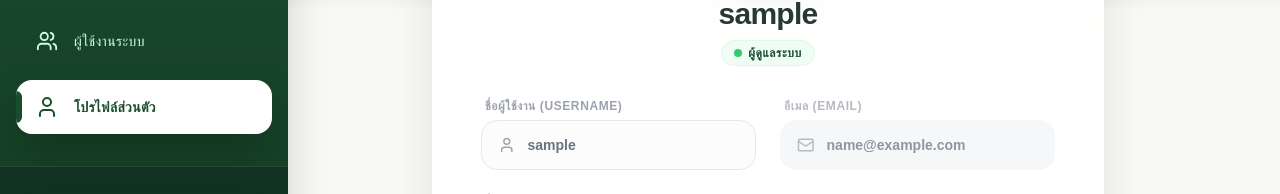
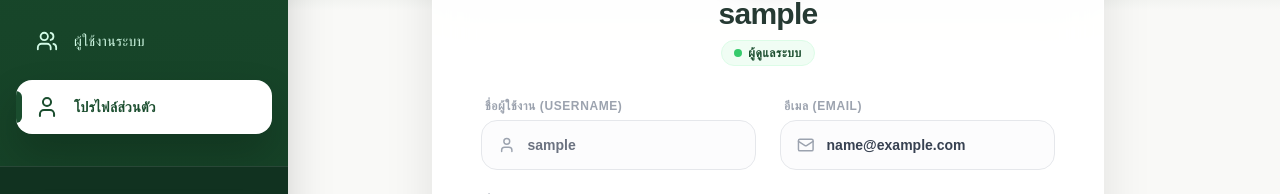
Before and after one commit to wittayapornh-afk/myproject, a React app in the folder frontend/: page /profile in a window 1280 px wide. Shown: the part 469-663 px from the top of the page. Built offline with nearby package versions, Linux system fonts and the light colour scheme; no server answers; sample sign-in values are in the browser's storage; the HTML template or start-up script is replaced by a standard one.

Commit message:
update profile

```diff
--- a/frontend/src/components/UserProfile.jsx
+++ b/frontend/src/components/UserProfile.jsx
@@ -344,12 +344,12 @@ function UserProfile() {
                     alt="Profile"
                     onError={(e) => e.target.src = "https://cdn-icons-png.flaticon.com/512/3135/3135715.png"}
                   />
+
+                </div>
+              </div>
+
               {isEditing && (
-                    <>
-                      <div className="absolute inset-0 bg-black/40 flex items-center justify-center opacity-0 group-hover:opacity-100 transition-opacity duration-300">
-                        <Camera size={32} className="text-white drop-shadow-md" />
-                      </div>
-                      <label className="absolute bottom-2 right-2 bg-[#1a4d2e] text-white p-3 rounded-full cursor-pointer hover:bg-[#256640] border-4 border-white shadow-lg transition-transform hover:scale-110 active:scale-95">
+                <label className="absolute bottom-1 right-1 bg-[#1a4d2e] text-white p-3 rounded-full cursor-pointer hover:bg-[#256640] border-4 border-white shadow-lg transition-transform hover:scale-110 active:scale-95 z-20">
                   <Camera size={20} />
                   <input type="file" className="hidden" onChange={(e) => {
                     if (e.target.files[0]) {
@@ -358,10 +358,7 @@ function UserProfile() {
                     }
                   }} />
                 </label>
-                    </>
               )}
-                </div>
-              </div>
             </div>
 
             <div className="text-center mt-4">
@@ -394,12 +391,12 @@ function UserProfile() {
                 {usernameStatus === 'taken' && <p className="text-red-500 text-[10px] mt-1 font-bold ml-1">* ชื่อนี้ถูกใช้แล้ว</p>}
               </div>
 
-              {/* Email (Read Only) */}
-              <div className="group opacity-75">
+              {/* Email */}
+              <div className="group">
                 <label className="text-xs font-black text-gray-400 uppercase tracking-wider ml-1 mb-1.5 block">อีเมล (Email)</label>
-                <div className="flex items-center gap-3 bg-gray-100 border border-transparent rounded-2xl px-4 py-3.5 cursor-not-allowed">
-                  <Mail size={20} className="text-gray-400" />
-                  <input type="email" name="email" value={formData.email} disabled className="bg-transparent w-full outline-none text-sm font-bold text-gray-500 cursor-not-allowed" />
+                <div className="flex items-center gap-3 bg-gray-50/50 hover:bg-white border border-gray-200 group-hover:border-[#1a4d2e]/30 rounded-2xl px-4 py-3.5 transition-all focus-within:ring-2 focus-within:ring-[#1a4d2e]/20 focus-within:bg-white focus-within:border-[#1a4d2e]">
+                  <Mail size={20} className="text-gray-400 group-focus-within:text-[#1a4d2e]" />
+                  <input type="email" name="email" value={formData.email} onChange={handleInputChange} disabled={!isEditing} className="bg-transparent w-full outline-none text-sm font-bold text-gray-700 placeholder-gray-300" />
                 </div>
               </div>
             </div>
```
Lines whose indentation alone changed are shown as unchanged.
